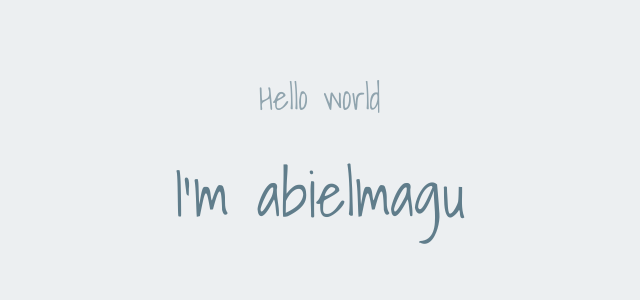
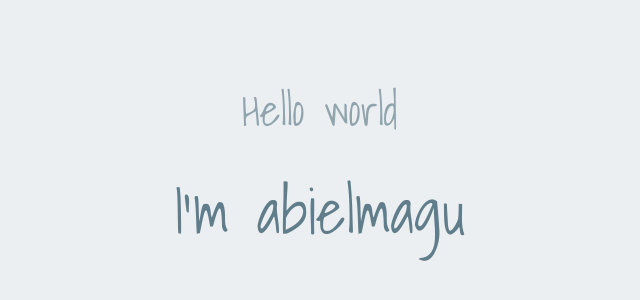
Before and after one commit to abielmagudev/abielmagudev.github.io, a plain HTML site: page index.html in a window 1280 px wide. Shown: the part 210-510 px from the top of the page, without its empty margins (619-1259 px from the left). Drawn offline with nearby package versions, Linux system fonts and the light colour scheme.

Commit message:
Update index.html

```diff
--- a/index.html
+++ b/index.html
@@ -22,7 +22,7 @@
       <div class="container" style="padding-top:33.3vh">
         <div class="row">
           <div class="col s12 offset-s4">
-           <h4 class="blue-grey-text text-lighten-2 center-align" style="margin-bottom:16px">Hello world</h4>
+           <h3 class="blue-grey-text text-lighten-2 center-align" style="margin-bottom:16px">Hello world</h3>
            <h1 class="blue-grey-text center-align">I'm abielmagu</h1>
           </div>
         </div>
```
